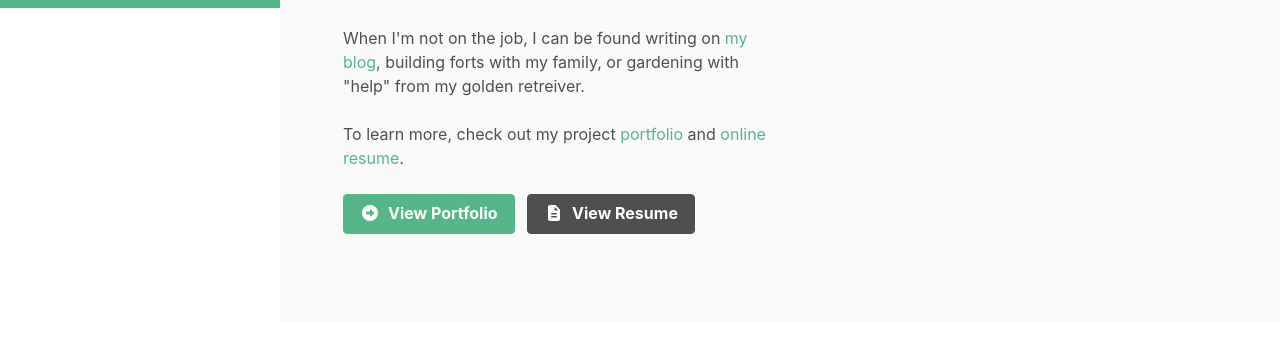
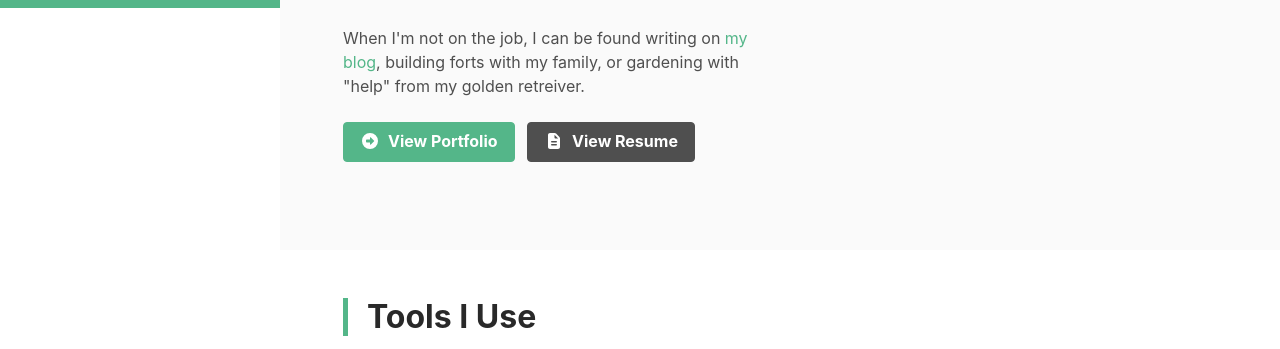
Before and after one commit to alyssawright-dev/portfolioWeb, a plain HTML site: page index.html in a window 1280 px wide. Shown: the part 792-1141 px from the top of the page. Drawn offline with Linux system fonts and the light colour scheme.

Commit message:
Update index

```diff
--- a/index.html
+++ b/index.html
@@ -115,7 +115,7 @@
 						<div class="bio mb-4"><b><h2>I'm dedicated to developing software solutions that spark inspiration, collaboration, and innovation.</h2>></b><br><br>
 							I'm currently pursuing a Software Developer role along the West Coast where I can bring my strong work ethic, excellent communication skills, and proficiency in programming languages such as C++, Python, and Java. My focus during university has been on gaining a deep understanding of data structures & algorithms, discrete mathematics, and computer engineering. To complement my studies, I enjoy building personal projects to develop further knowledge in programming languages and technologies.<br><br>
 							I have a background working on the customer-focused side of healthcare - processing insurance claims and billing, electronic medical records management, and as the administrative sidekick to Emergency Department Physicians.<br><br>
-							When I'm not on the job, I can be found writing on <a class="link-on-bg" href="blog-home.html">my blog</a>, building forts with my family, or gardening with "help" from my golden retreiver.<br><br>To learn more, check out my project <a class="link-on-bg" href="projects.html">portfolio</a> and <a class="link-on-bg" href="resume.html">online resume</a>.
+							When I'm not on the job, I can be found writing on <a class="link-on-bg" href="blog-home.html">my blog</a>, building forts with my family, or gardening with "help" from my golden retreiver.
 
 						</div><!--//bio-->
 						<div class="mb-4">
```
